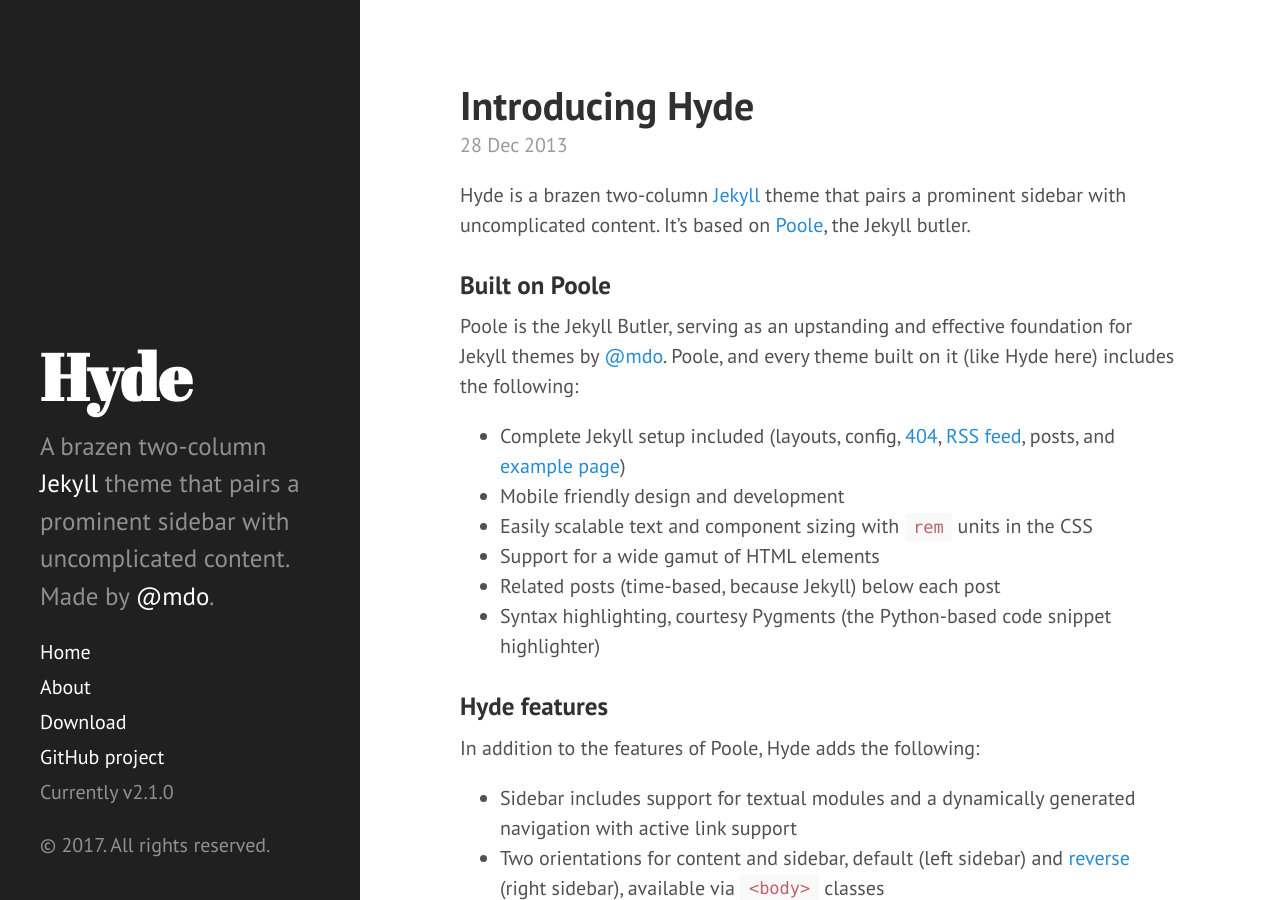
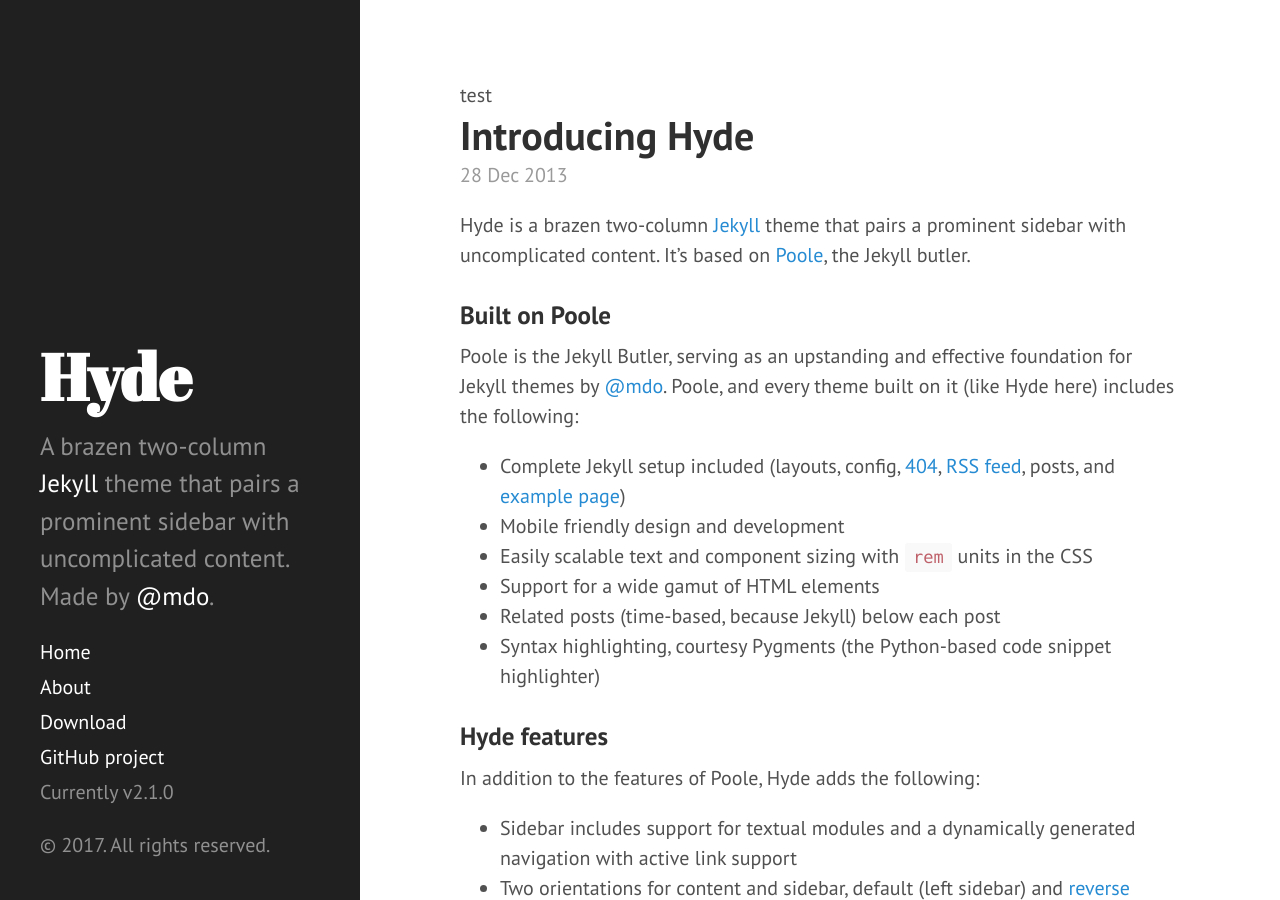
Before and after one commit to quranjie/quranjie.github.io, a Jekyll site: the page built from index.html, in a window 1280 px wide and 900 px high. Built offline with Jekyll 4.4.1, drawn with Linux system fonts in a browser that asks for light colours; Markdown is read by kramdown in place of the engine named in the settings; the list of posts is cut into pages by our own code.

Commit message:
not refreshing

```diff
--- a/index.html
+++ b/index.html
@@ -2,7 +2,7 @@
 layout: default
 title: Home
 ---
-
+<div>test</div>
 <div class="posts">
   {% for post in paginator.posts %}
   <div class="post">
```
